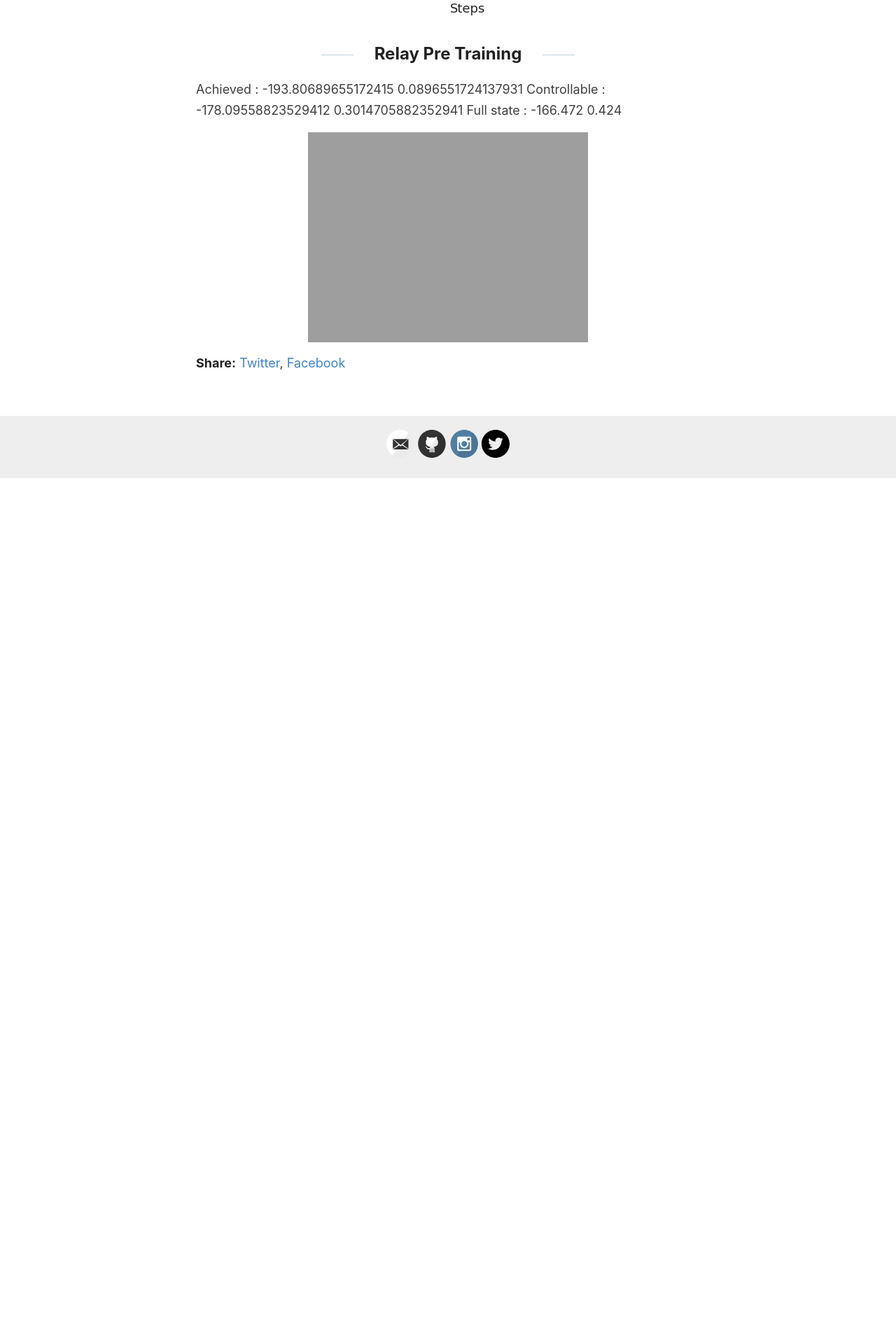
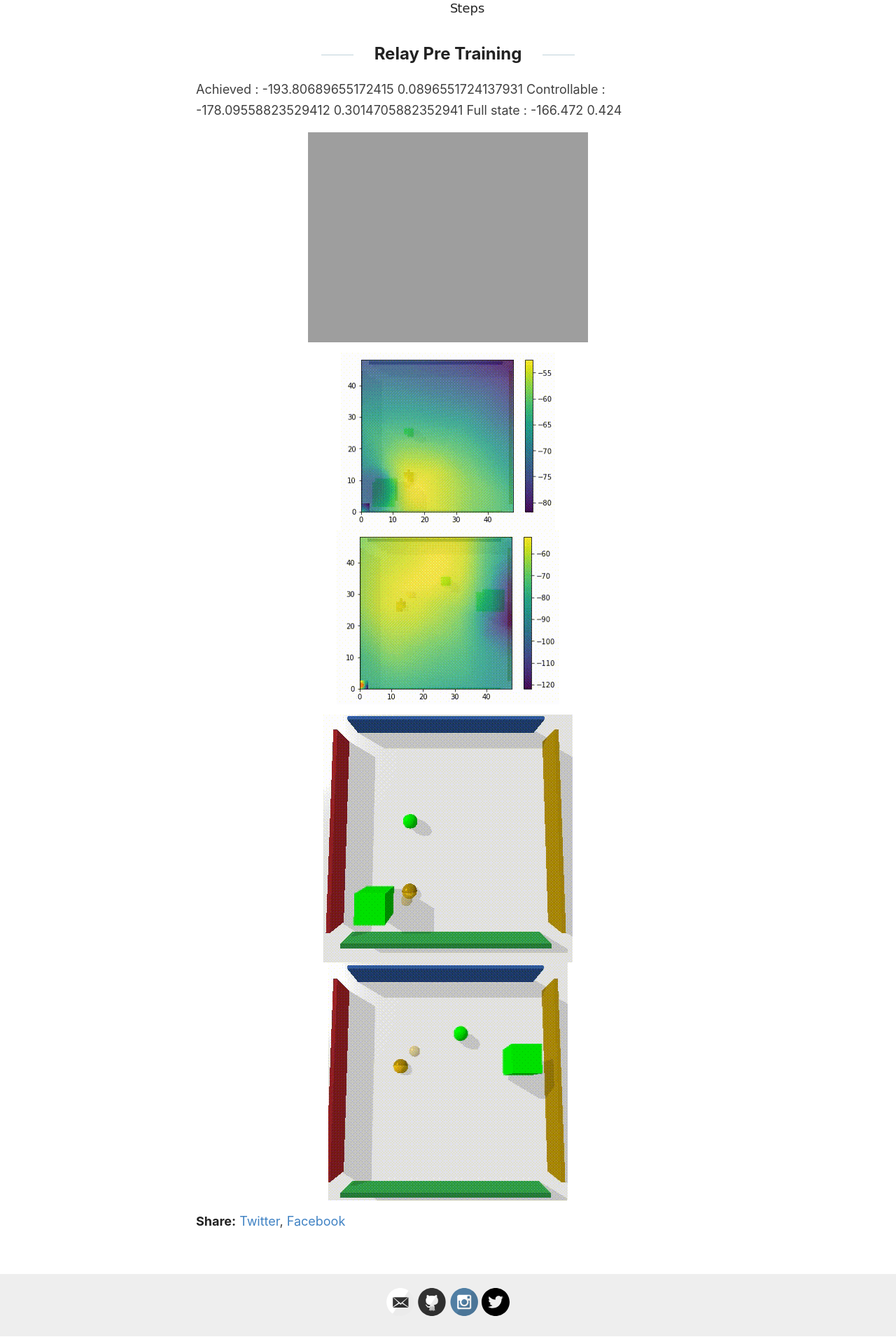
Before and after one commit to sholtodouglas/sholtodouglas.github.io, a Jekyll site: the page built from _posts/2020-03-21-Dissecting_Hierarchial_RL.md, in a window 1280 px wide. Shown: the part 1551-3461 px from the top of the page at 70% size. Built offline with Jekyll 4.4.1, drawn with Linux system fonts in a browser that asks for light colours; before the commit the page ends 2235 px from its top, so only the background shows below that.

Commit message:
Update 2020-03-21-Dissecting_Hierarchial_RL.md

```diff
--- a/_posts/2020-03-21-Dissecting_Hierarchial_RL.md
+++ b/_posts/2020-03-21-Dissecting_Hierarchial_RL.md
@@ -20,3 +20,7 @@
 Full state : -166.472 0.424
 
 ![alt text](https://sholtodouglas.github.io/images/hierarchial/comparison.gif "Hierarchy vs Single Layer")
+
+![alt-text-1](https://sholtodouglas.github.io/images/hierarchial/qviz1.gif "title-1") ![alt-text-2](https://sholtodouglas.github.io/images/hierarchial/qviz2.gif "title-2")
+
+![alt-text-1](https://sholtodouglas.github.io/images/hierarchial/HACworks.gif "title-1") ![alt-text-2](https://sholtodouglas.github.io/images/hierarchial/HACworks2.gif "title-2")
```
